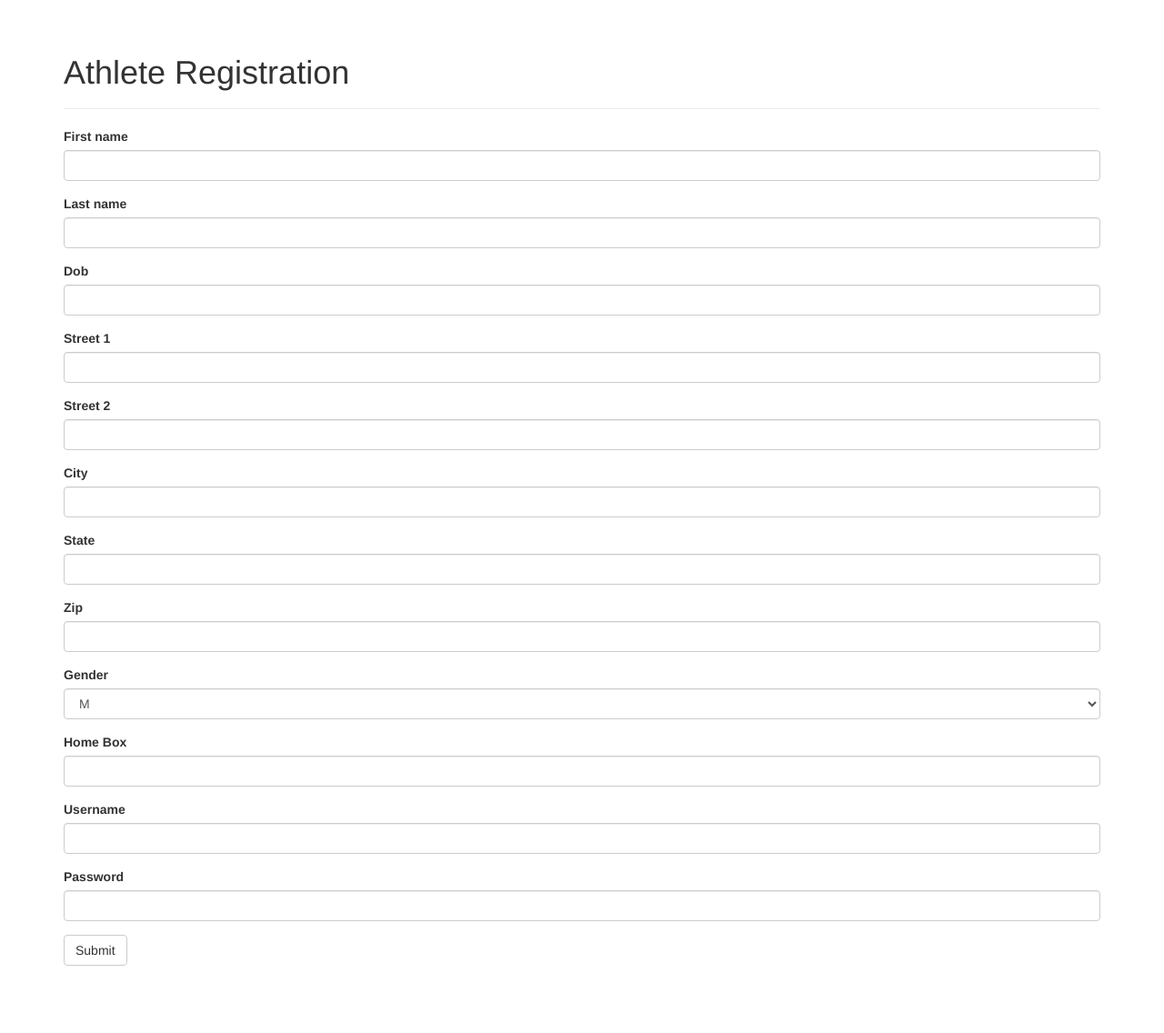
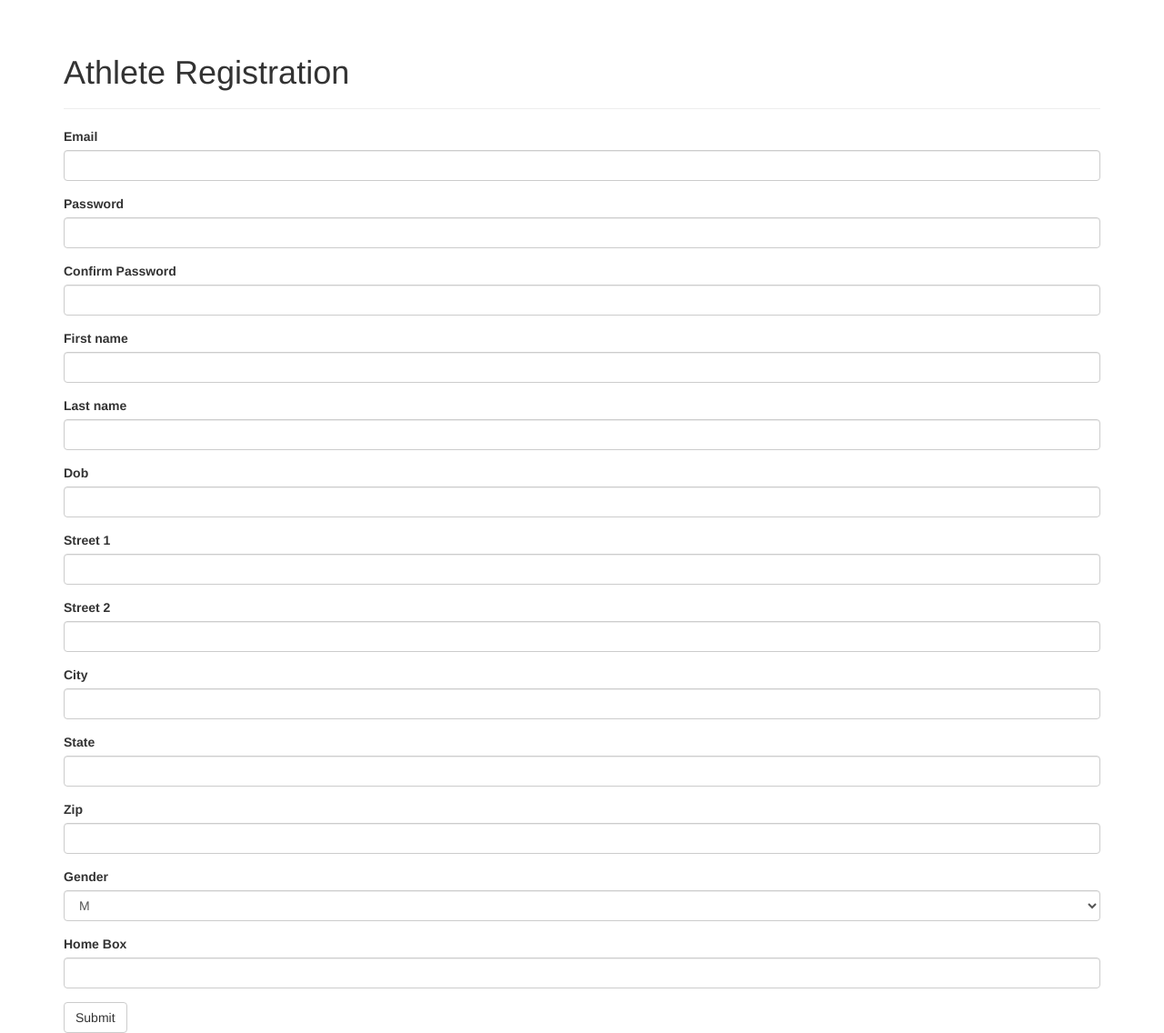
Before and after one commit to natereed/flask-sample-app, a Flask app: page / in a window 1280 px wide. Shown: the part 52-1188 px from the top of the page at 91% size. Before the commit the page ends 1114 px from the top, so only its background shows below. Run offline with Flask 2, Linux system fonts and the light colour scheme; some libraries are stand-ins or nearby versions.

Commit message:
Replace username with email

```diff
--- a/app/main/forms.py
+++ b/app/main/forms.py
@@ -1,10 +1,15 @@
 from flask.ext.wtf import Form
 from wtforms_html5 import DateField
-from wtforms import SelectField, StringField, SubmitField
-from wtforms.validators import Required
+from wtforms import SelectField, StringField, SubmitField, PasswordField
+from wtforms.validators import Required, EqualTo
 from wtforms import widgets
 
 class RegistrationForm(Form):
+    email = StringField('Email', validators = [Required()])
+    password = PasswordField('Password', validators = [
+        Required(),
+        EqualTo('confirm', message='Passwords must match')])
+    confirm = PasswordField('Confirm Password', validators = [Required()])
     first_name = StringField('First name', validators = [Required()])
     last_name = StringField('Last name', validators = [Required()])
     dob = DateField()
@@ -15,6 +20,4 @@ class RegistrationForm(Form):
     zip = StringField('Zip')
     gender = SelectField(u'Gender', choices=[('M', 'M'), ('F', 'F')])
     home_box = StringField('Home Box')
-    username = StringField('Username', validators = [Required()])
-    password = StringField('Password', validators = [Required()])
     submit = SubmitField('Submit')
--- a/app/main/views.py
+++ b/app/main/views.py
@@ -12,7 +12,7 @@ def index():
     form = RegistrationForm()
     if form.validate_on_submit():
         user = User()
-        user.username = form.username.data
+        user.email = form.email.data
         user.first = form.first_name.data
         user.last = form.last_name.data
         user.city = form.city.data
--- a/app/models.py
+++ b/app/models.py
@@ -15,7 +15,7 @@ class User(UserMixin, db.Model):
     zip = db.Column(db.String(9))
     gender = db.Column(db.Enum('M', 'F', name='gender_types'))
     home_box = db.Column(db.String(32))
-    username = db.Column(db.String(64), unique=True, index=True)
+    email = db.Column(db.String(64), unique=True, index=True)
     password_hash = db.Column(db.String(128))
 
     @property
@@ -29,7 +29,7 @@ class User(UserMixin, db.Model):
     def verify_password(self, password):
         return check_password_hash(self.password_hash, password)
     def __repr__(self):
-        return '<User %r>' % self.username
+        return '<User %r>' % self.email
 
 @login_manager.user_loader
 def load_user(user_id):
--- a/app/templates/index.html
+++ b/app/templates/index.html
@@ -7,5 +7,6 @@
 <div class="page-header">
     <h1>Athlete Registration</h1>
 </div>
+
 {{ wtf.quick_form(form) }}
 {% endblock %}
```
